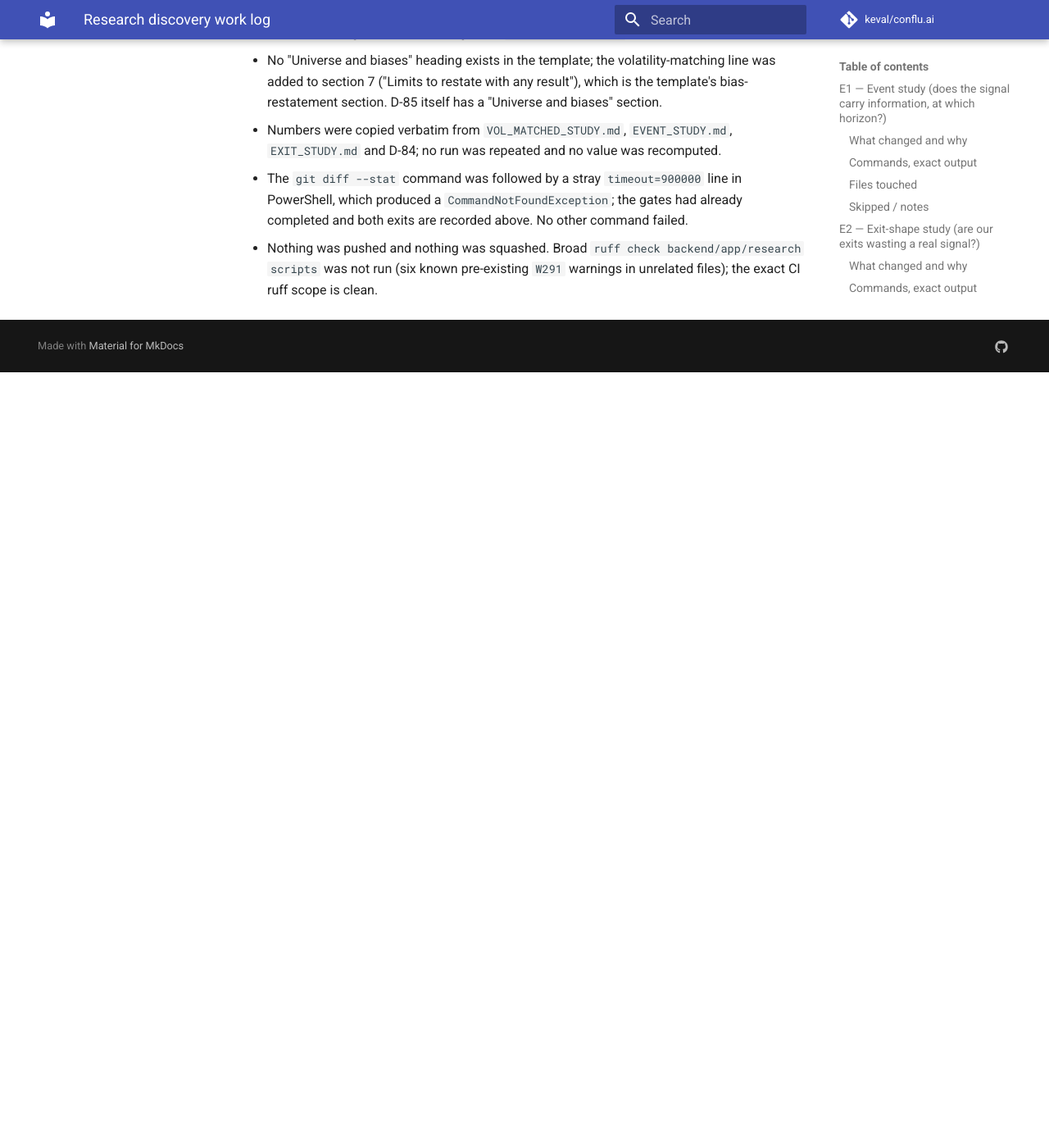
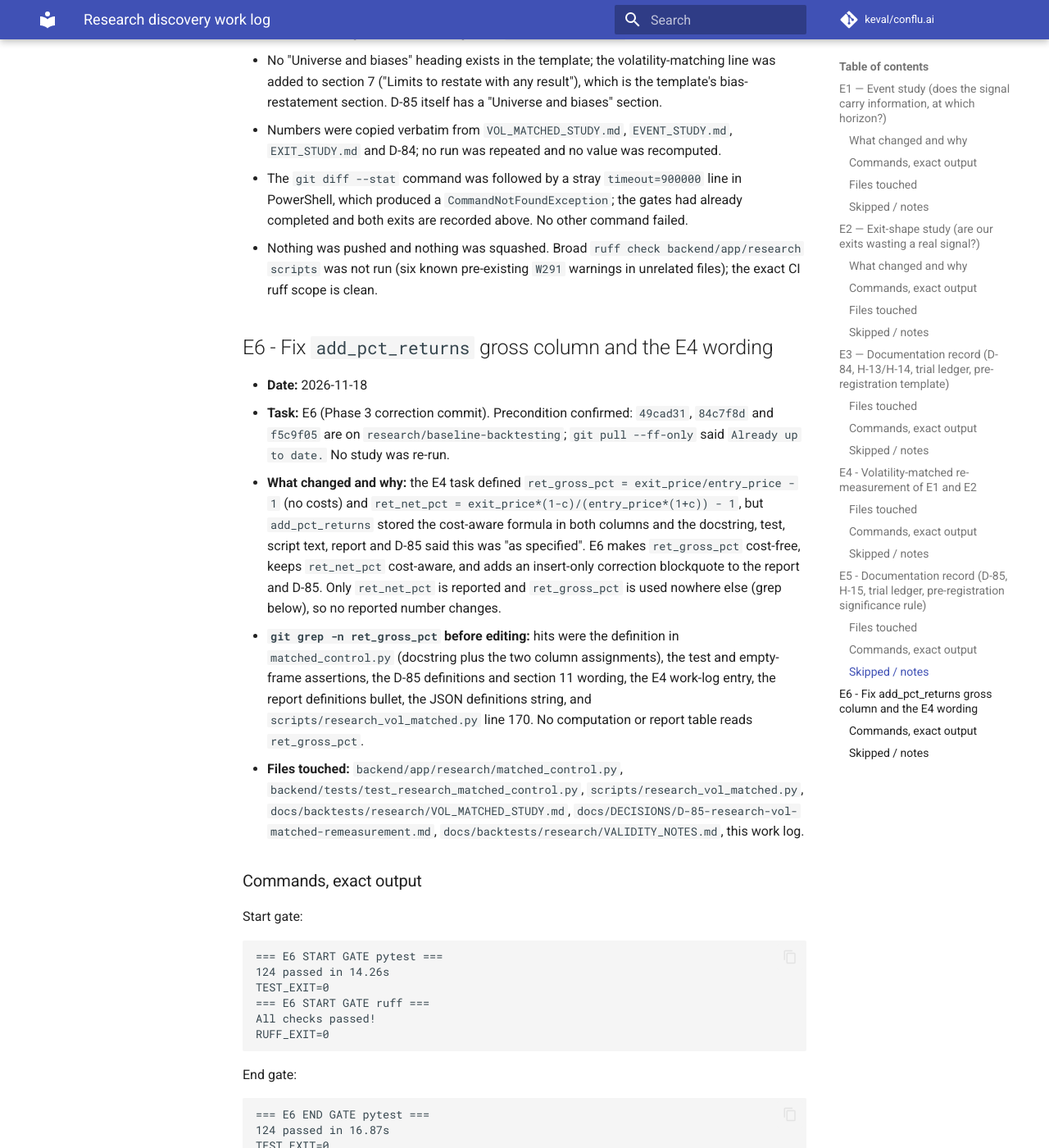
Before and after one commit to mk-keval/conflu.ai, an MkDocs documentation site: the page built from docs/SESSIONS/research-discovery-log.md, in a window 1280 px wide and 1400 px high, scrolled down 17867 px. Shown: the whole window at 82% size. Built offline with MkDocs 1.6.1 and Material for MkDocs 9.7.7, drawn with Linux system fonts in a browser that asks for light colours; comment, search, counter and statistics services are not loaded; before the commit the page ends 18321 px from its top, so only the background shows below that; some of the changed text lies outside the part shown.

Commit message:
fix(research): add_pct_returns gross excludes costs; correct El wording; add missing VALIDITY_NOTES pointer

````diff
--- a/docs/SESSIONS/research-discovery-log.md
+++ b/docs/SESSIONS/research-discovery-log.md
@@ -851,3 +851,91 @@ it is not in this output; `git status --porcelain` listed it as `??`):
 - Nothing was pushed and nothing was squashed. Broad
   `ruff check backend/app/research scripts` was not run (six known pre-existing
   `W291` warnings in unrelated files); the exact CI ruff scope is clean.
+
+## E6 - Fix `add_pct_returns` gross column and the E4 wording
+
+- **Date:** 2026-11-18
+- **Task:** E6 (Phase 3 correction commit). Precondition confirmed: `49cad31`,
+  `84c7f8d` and `f5c9f05` are on `research/baseline-backtesting`; `git pull
+  --ff-only` said `Already up to date.` No study was re-run.
+- **What changed and why:** the E4 task defined
+  `ret_gross_pct = exit_price/entry_price - 1` (no costs) and
+  `ret_net_pct = exit_price*(1-c)/(entry_price*(1+c)) - 1`, but
+  `add_pct_returns` stored the cost-aware formula in both columns and the
+  docstring, test, script text, report and D-85 said this was "as specified".
+  E6 makes `ret_gross_pct` cost-free, keeps `ret_net_pct` cost-aware, and adds
+  an insert-only correction blockquote to the report and D-85. Only
+  `ret_net_pct` is reported and `ret_gross_pct` is used nowhere else (grep
+  below), so no reported number changes.
+- **`git grep -n ret_gross_pct` before editing:** hits were the definition in
+  `matched_control.py` (docstring plus the two column assignments), the test
+  and empty-frame assertions, the D-85 definitions and section 11 wording, the
+  E4 work-log entry, the report definitions bullet, the JSON definitions
+  string, and `scripts/research_vol_matched.py` line 170. No computation or
+  report table reads `ret_gross_pct`.
+- **Files touched:** `backend/app/research/matched_control.py`,
+  `backend/tests/test_research_matched_control.py`,
+  `scripts/research_vol_matched.py`,
+  `docs/backtests/research/VOL_MATCHED_STUDY.md`,
+  `docs/DECISIONS/D-85-research-vol-matched-remeasurement.md`,
+  `docs/backtests/research/VALIDITY_NOTES.md`, this work log.
+
+### Commands, exact output
+
+Start gate:
+
+```text
+=== E6 START GATE pytest ===
+124 passed in 14.26s
+TEST_EXIT=0
+=== E6 START GATE ruff ===
+All checks passed!
+RUFF_EXIT=0
+```
+
+End gate:
+
+```text
+=== E6 END GATE pytest ===
+124 passed in 16.87s
+TEST_EXIT=0
+=== E6 END GATE ruff ===
+All checks passed!
+RUFF_EXIT=0
+```
+
+`git diff -U0 -- docs/backtests/research/VOL_MATCHED_STUDY.md` (pure insertion;
+no table line changed):
+
+```text
+@@ -23,0 +24,3 @@ Any cell that does not pass is NOT evidence of an edge. A passing cell is only a
++
++> Correction (E6, 2026-11-18): ret_gross_pct is exit/entry-1 (no costs); ret_net_pct is the cost-aware value. The original wording above was wrong. All reported numbers use ret_net_pct and are unchanged.
++
+```
+
+`git diff --name-only | grep -i json` printed nothing (`JSON_MATCH_COUNT=0`).
+
+```text
+git diff --stat
+ backend/app/research/matched_control.py                   | 14 ++++++--------
+ backend/tests/test_research_matched_control.py            | 25 +++++++++++++++++++++----
+ docs/DECISIONS/D-85-research-vol-matched-remeasurement.md |  6 ++++++
+ docs/backtests/research/VALIDITY_NOTES.md                 |  2 ++
+ docs/backtests/research/VOL_MATCHED_STUDY.md              |  3 +++
+ scripts/research_vol_matched.py                           |  5 +++--
+ 6 files changed, 41 insertions(+), 14 deletions(-)
+```
+
+### Skipped / notes
+
+- Task text said "with `cost_bps=8` the two columns are equal". That is not
+  true for the formulas E6 defines: at 8 bps the net column is below gross.
+  The test therefore checks equality at `cost_bps=0` (the only cost at which
+  the two formulas coincide) and additionally checks `net < gross` at 8 bps
+  and at 15 bps. No test was weakened and no formula was bent to match the
+  sentence.
+- The generated JSON artifact was not edited; its definitions string keeps the
+  old wording, and the D-85 definitions blockquote says so.
+- No study was re-run, no download was made, and no report or JSON number was
+  edited.
````
Also changed, not shown: docs/DECISIONS/D-85-research-vol-matched-remeasurement.md (+6 -0 lines), docs/backtests/research/VALIDITY_NOTES.md (+2 -0 lines), docs/backtests/research/VOL_MATCHED_STUDY.md (+3 -0 lines), 3 other files.
